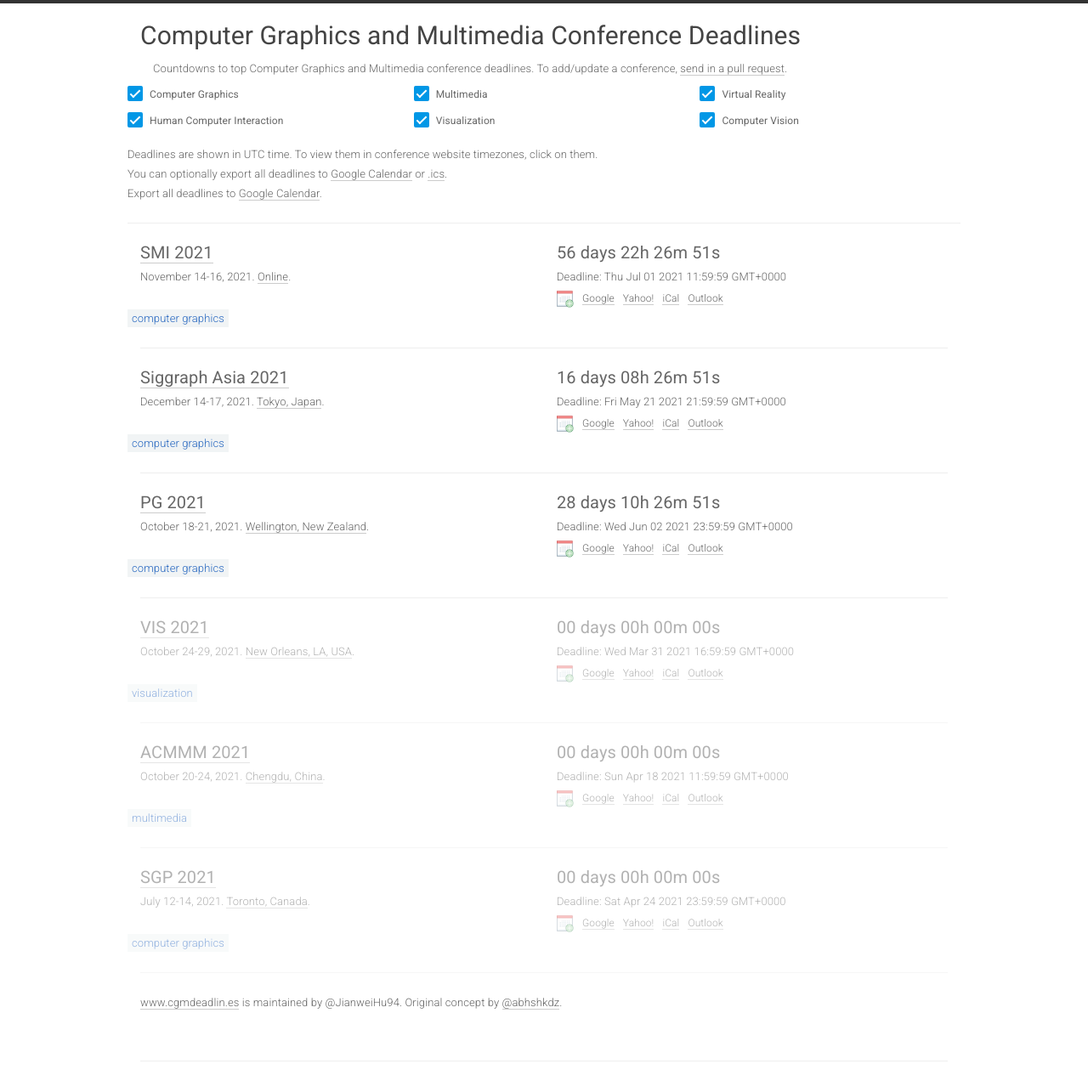
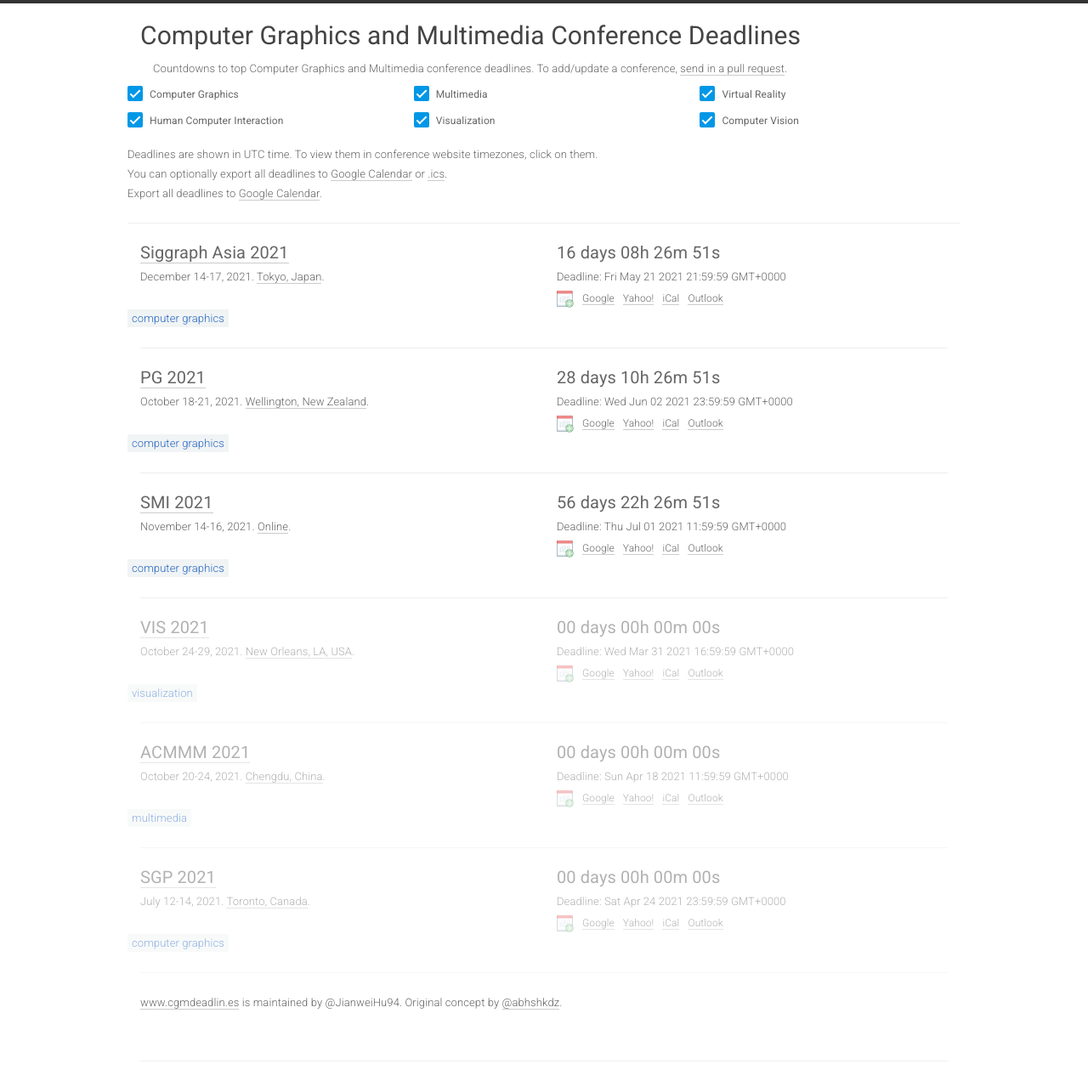
Before and after one commit to JianweiHu94/cgm-deadlines, a Jekyll site: the page built from index.html, in a window 1280 px wide. Shown: the whole page at 85% size. Built offline with Jekyll 4.4.1, drawn with Linux system fonts in a browser that asks for light colours; nearby versions of some CDN libraries; part of the change alters nothing that is shown.

```diff
--- a/_data/conferences.yml
+++ b/_data/conferences.yml
@@ -1,15 +1,4 @@
 ---
-- title: SMI
-  year: 2021
-  id: smi21
-  link: https://smi2021.github.io/
-  deadline: '2021-06-30 23:59:59'
-  timezone: UTC-12
-  date: November 14-16, 2021
-  place: Online
-  sub: CG
-
-
 
 - title: Siggraph Asia
   year: 2021
@@ -32,6 +21,17 @@
   place: Wellington, New Zealand
   date: October 18-21, 2021
   sub: CG
+
+- title: SMI
+  year: 2021
+  id: smi21
+  link: https://smi2021.github.io/
+  deadline: '2021-06-30 23:59:59'
+  timezone: UTC-12
+  date: November 14-16, 2021
+  place: Online
+  sub: CG
+
 
 - title: VIS
   year: 2021
```
